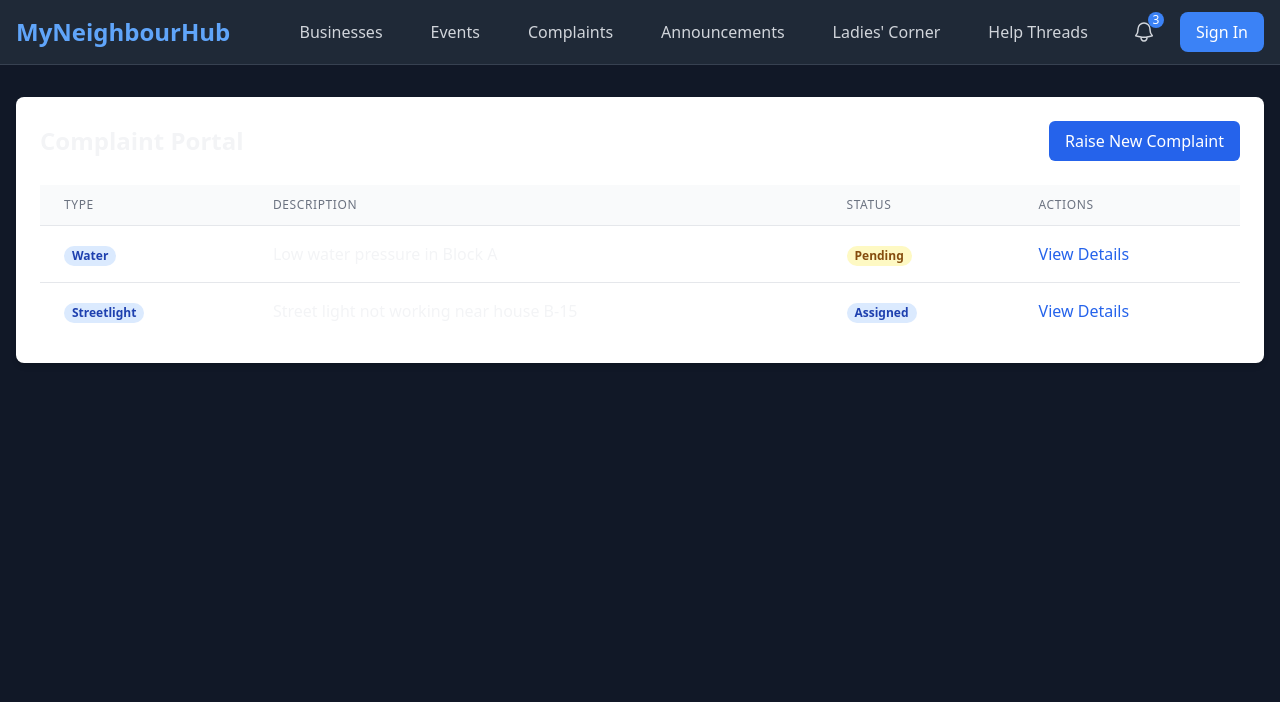
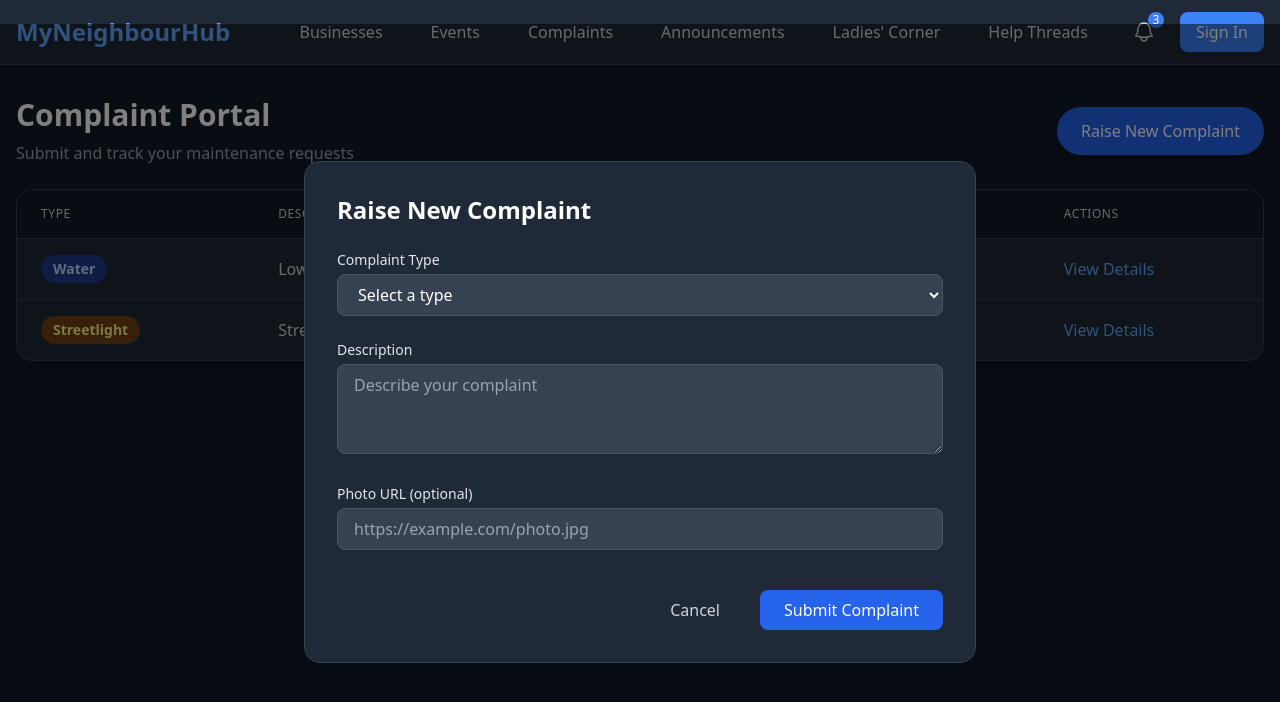
Before and after one commit to swethanandakumarvh/Neiborhood, a React (Vite) app: page /complaints in a window 1280 px wide. Both pictures are taken after a click on the button "Raise New Complaint". Shown: the top 702 px of the page. Built offline with nearby package versions, Linux system fonts and the light colour scheme.

Commit message:
Update Complaint Portal UI and Add Functionality

```diff
--- a/src/components/ComplaintPortal.tsx
+++ b/src/components/ComplaintPortal.tsx
@@ -1,5 +1,18 @@
 import React, { useState } from 'react';
 import { Complaint } from '../types';
+import { useForm } from 'react-hook-form';
+import { zodResolver } from '@hookform/resolvers/zod';
+import { z } from 'zod';
+
+const complaintSchema = z.object({
+  type: z.enum(['Water', 'Garbage', 'Streetlight', 'Others'], {
+    required_error: 'Please select a complaint type'
+  }),
+  description: z.string().min(10, 'Description must be at least 10 characters'),
+  photoUrl: z.string().url().optional()
+});
+
+type ComplaintFormData = z.infer<typeof complaintSchema>;
 
 const mockComplaints: Complaint[] = [
   {
@@ -21,51 +34,80 @@ const mockComplaints: Complaint[] = [
 ];
 
 function ComplaintPortal() {
-  const [complaints] = useState<Complaint[]>(mockComplaints);
+  const [complaints, setComplaints] = useState<Complaint[]>(mockComplaints);
+  const [isModalOpen, setIsModalOpen] = useState(false);
+
+  const { register, handleSubmit, formState: { errors }, reset } = useForm<ComplaintFormData>({
+    resolver: zodResolver(complaintSchema)
+  });
+
+  const onSubmit = (data: ComplaintFormData) => {
+    const newComplaint: Complaint = {
+      id: (complaints.length + 1).toString(),
+      type: data.type,
+      description: data.description,
+      photoUrl: data.photoUrl,
+      status: 'Pending',
+      comments: [],
+      userId: '1' // Mock user ID
+    };
+    setComplaints([...complaints, newComplaint]);
+    setIsModalOpen(false);
+    reset();
+  };
 
   return (
-    <div className="bg-white rounded-lg shadow-md p-6">
-      <div className="flex justify-between items-center mb-6">
-        <h1 className="text-2xl font-bold">Complaint Portal</h1>
+    <div className="space-y-6">
+      <div className="flex justify-between items-center">
+        <div>
+          <h1 className="text-3xl font-bold text-white mb-2">Complaint Portal</h1>
+          <p className="text-gray-400">Submit and track your maintenance requests</p>
+        </div>
         <button
-          className="bg-blue-600 text-white px-4 py-2 rounded-md hover:bg-blue-700 transition-colors"
-          onClick={() => console.log('New complaint clicked')}
+          className="bg-blue-600 text-white px-6 py-3 rounded-full hover:bg-blue-700 transform hover:-translate-y-1 transition-all duration-300 shadow-lg hover:shadow-blue-500/25"
+          onClick={() => setIsModalOpen(true)}
         >
           Raise New Complaint
         </button>
       </div>
 
+      <div className="bg-gray-800 rounded-2xl shadow-xl overflow-hidden border border-gray-700">
         <div className="overflow-x-auto">
-        <table className="min-w-full divide-y divide-gray-200">
-          <thead className="bg-gray-50">
+          <table className="min-w-full divide-y divide-gray-700">
+            <thead className="bg-gray-900">
               <tr>
-              <th className="px-6 py-3 text-left text-xs font-medium text-gray-500 uppercase tracking-wider">Type</th>
-              <th className="px-6 py-3 text-left text-xs font-medium text-gray-500 uppercase tracking-wider">Description</th>
-              <th className="px-6 py-3 text-left text-xs font-medium text-gray-500 uppercase tracking-wider">Status</th>
-              <th className="px-6 py-3 text-left text-xs font-medium text-gray-500 uppercase tracking-wider">Actions</th>
+                <th className="px-6 py-4 text-left text-xs font-medium text-gray-300 uppercase tracking-wider">Type</th>
+                <th className="px-6 py-4 text-left text-xs font-medium text-gray-300 uppercase tracking-wider">Description</th>
+                <th className="px-6 py-4 text-left text-xs font-medium text-gray-300 uppercase tracking-wider">Status</th>
+                <th className="px-6 py-4 text-left text-xs font-medium text-gray-300 uppercase tracking-wider">Actions</th>
               </tr>
             </thead>
-          <tbody className="bg-white divide-y divide-gray-200">
+            <tbody className="divide-y divide-gray-700">
               {complaints.map((complaint) => (
-              <tr key={complaint.id}>
+                <tr key={complaint.id} className="hover:bg-gray-700 transition-colors">
                   <td className="px-6 py-4 whitespace-nowrap">
-                  <span className="px-2 inline-flex text-xs leading-5 font-semibold rounded-full bg-blue-100 text-blue-800">
+                    <span className={`px-3 py-1 inline-flex text-sm leading-5 font-semibold rounded-full ${
+                      complaint.type === 'Water' ? 'bg-blue-900 text-blue-200' :
+                      complaint.type === 'Garbage' ? 'bg-green-900 text-green-200' :
+                      complaint.type === 'Streetlight' ? 'bg-yellow-900 text-yellow-200' :
+                      'bg-purple-900 text-purple-200'
+                    }`}>
                       {complaint.type}
                     </span>
                   </td>
-                <td className="px-6 py-4">{complaint.description}</td>
+                  <td className="px-6 py-4 text-gray-300">{complaint.description}</td>
                   <td className="px-6 py-4">
-                  <span className={`px-2 inline-flex text-xs leading-5 font-semibold rounded-full ${
-                    complaint.status === 'Pending' ? 'bg-yellow-100 text-yellow-800' :
-                    complaint.status === 'Assigned' ? 'bg-blue-100 text-blue-800' :
-                    'bg-green-100 text-green-800'
+                    <span className={`px-3 py-1 inline-flex text-sm leading-5 font-semibold rounded-full ${
+                      complaint.status === 'Pending' ? 'bg-yellow-900 text-yellow-200' :
+                      complaint.status === 'Assigned' ? 'bg-blue-900 text-blue-200' :
+                      'bg-green-900 text-green-200'
                     }`}>
                       {complaint.status}
                     </span>
                   </td>
                   <td className="px-6 py-4">
                     <button
-                    className="text-blue-600 hover:text-blue-900"
+                      className="text-blue-400 hover:text-blue-300 font-medium transition-colors"
                       onClick={() => console.log('View details clicked', complaint.id)}
                     >
                       View Details
@@ -77,6 +119,69 @@ function ComplaintPortal() {
           </table>
         </div>
       </div>
+
+      {/* Add Complaint Modal */}
+      {isModalOpen && (
+        <div className="fixed inset-0 bg-black bg-opacity-50 flex items-center justify-center p-4 z-50">
+          <div className="bg-gray-800 rounded-2xl p-8 max-w-2xl w-full border border-gray-700">
+            <h2 className="text-2xl font-semibold mb-6 text-white">Raise New Complaint</h2>
+            <form onSubmit={handleSubmit(onSubmit)} className="space-y-6">
+              <div>
+                <label className="block text-sm font-medium text-gray-200 mb-1">Complaint Type</label>
+                <select
+                  {...register('type')}
+                  className="w-full px-4 py-2 rounded-lg bg-gray-700 border border-gray-600 text-white placeholder-gray-400 focus:ring-2 focus:ring-blue-500 focus:border-blue-500"
+                >
+                  <option value="">Select a type</option>
+                  <option value="Water">Water</option>
+                  <option value="Garbage">Garbage</option>
+                  <option value="Streetlight">Streetlight</option>
+                  <option value="Others">Others</option>
+                </select>
+                {errors.type && <p className="text-red-400 text-sm mt-1">{errors.type.message}</p>}
+              </div>
+
+              <div>
+                <label className="block text-sm font-medium text-gray-200 mb-1">Description</label>
+                <textarea
+                  {...register('description')}
+                  className="w-full px-4 py-2 rounded-lg bg-gray-700 border border-gray-600 text-white placeholder-gray-400 focus:ring-2 focus:ring-blue-500 focus:border-blue-500"
+                  rows={3}
+                  placeholder="Describe your complaint"
+                />
+                {errors.description && <p className="text-red-400 text-sm mt-1">{errors.description.message}</p>}
+              </div>
+
+              <div>
+                <label className="block text-sm font-medium text-gray-200 mb-1">Photo URL (optional)</label>
+                <input
+                  {...register('photoUrl')}
+                  className="w-full px-4 py-2 rounded-lg bg-gray-700 border border-gray-600 text-white placeholder-gray-400 focus:ring-2 focus:ring-blue-500 focus:border-blue-500"
+                  placeholder="https://example.com/photo.jpg"
+                />
+                {errors.photoUrl && <p className="text-red-400 text-sm mt-1">{errors.photoUrl.message}</p>}
+              </div>
+
+              <div className="flex justify-end space-x-4 pt-4">
+                <button
+                  type="button"
+                  className="px-6 py-2 text-gray-300 hover:text-white font-medium"
+                  onClick={() => setIsModalOpen(false)}
+                >
+                  Cancel
+                </button>
+                <button
+                  type="submit"
+                  className="bg-blue-600 text-white px-6 py-2 rounded-lg hover:bg-blue-700 transition-colors"
+                >
+                  Submit Complaint
+                </button>
+              </div>
+            </form>
+          </div>
+        </div>
+      )}
+    </div>
   );
 }
 
```
Lines whose indentation alone changed are shown as unchanged.
